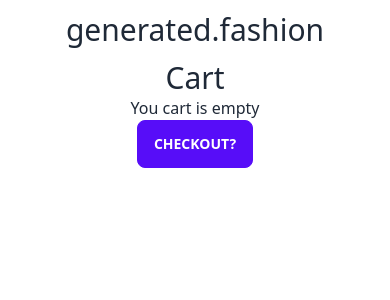
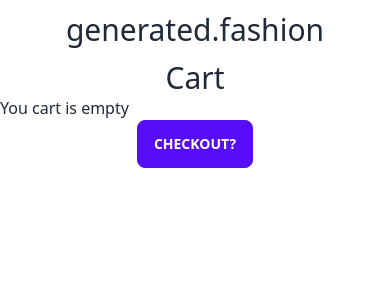
Before and after one commit to zebreus/generated-fashion, a Next.js app: page /cart in a window 390 px wide. Shown: the top 300 px of the page. Built offline with nearby package versions, Linux system fonts and the light colour scheme; no server answers.

Commit message:
Improve cart on mobile

```diff
--- a/src/components/CartOverview.tsx
+++ b/src/components/CartOverview.tsx
@@ -7,9 +7,9 @@ export const CartOverview = () => {
 
   return (
     <>
-      <h1 className="text-3xl">Cart</h1>
-      <ul className="">
-        {cart?.length ? cart.map(item => <CartRow key={item.id} item={item} />) : <h1>You cart is empty</h1>}
+      <h2 className="text-3xl">Cart</h2>
+      <ul className="w-full">
+        {cart?.length ? cart.map(item => <CartRow key={item.id} item={item} />) : <p>You cart is empty</p>}
       </ul>
       <button
         className="btn btn-primary mb-auto"
@@ -27,10 +27,10 @@ const CartRow = ({ item }: { item: CartItem }) => {
   const prediction = usePrediction(item.id)
   const { setCart } = useCart()
   return (
-    <li className="flex-row flex justify-start items-center">
+    <li className="flex-row flex justify-center items-center mr-3">
       <CartShirt id={item.id} />
-      <p className="w-80">{prediction?.prompt}</p>
-      <p className="w-20">x {item.quantity}</p>
+      <p className="flex-grow max-w-sm">{prediction?.prompt}</p>
+      <p className="w-10">x {item.quantity}</p>
       <button
         className="btn btn-square btn-outline btn-error"
         onClick={() => {
```
